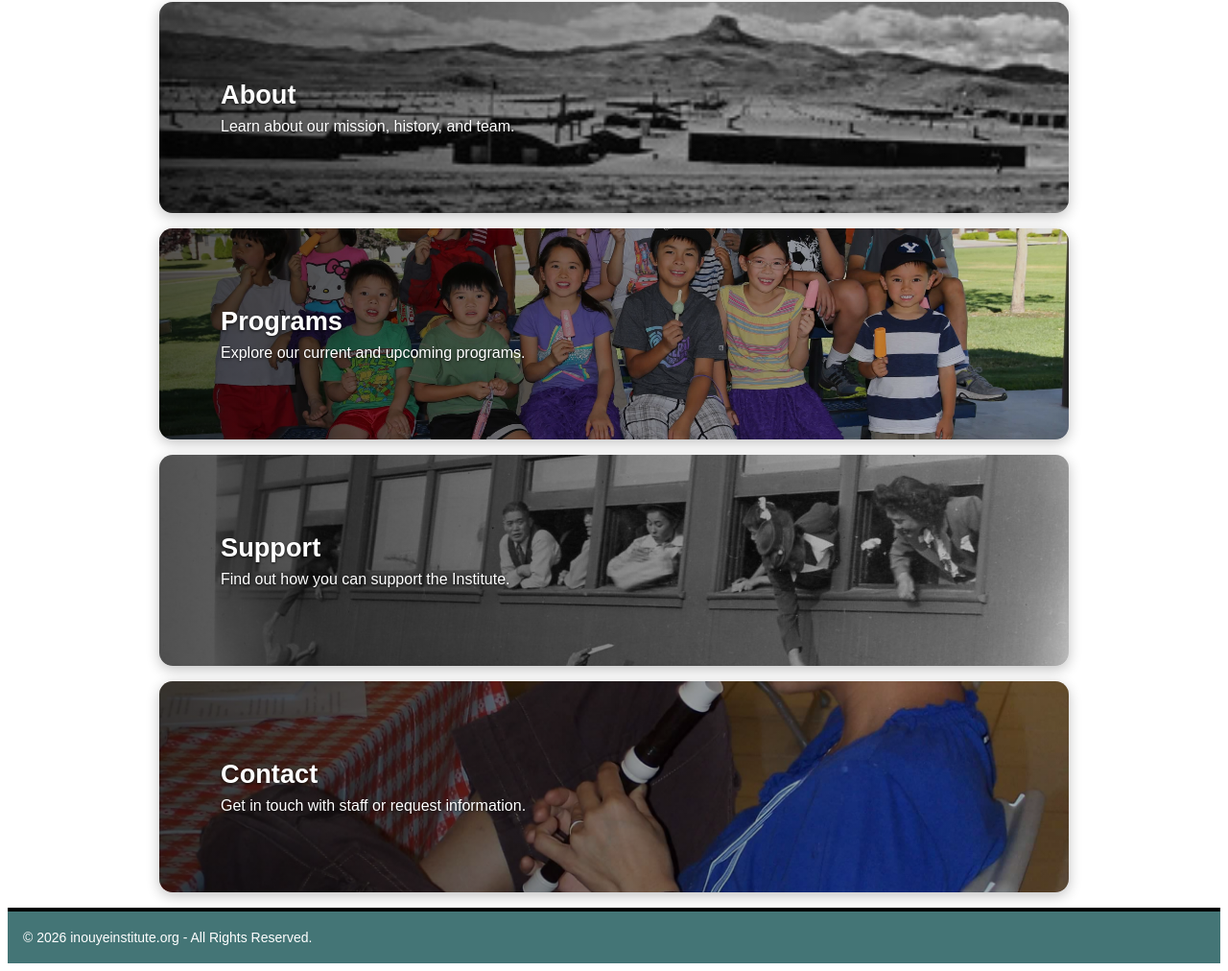
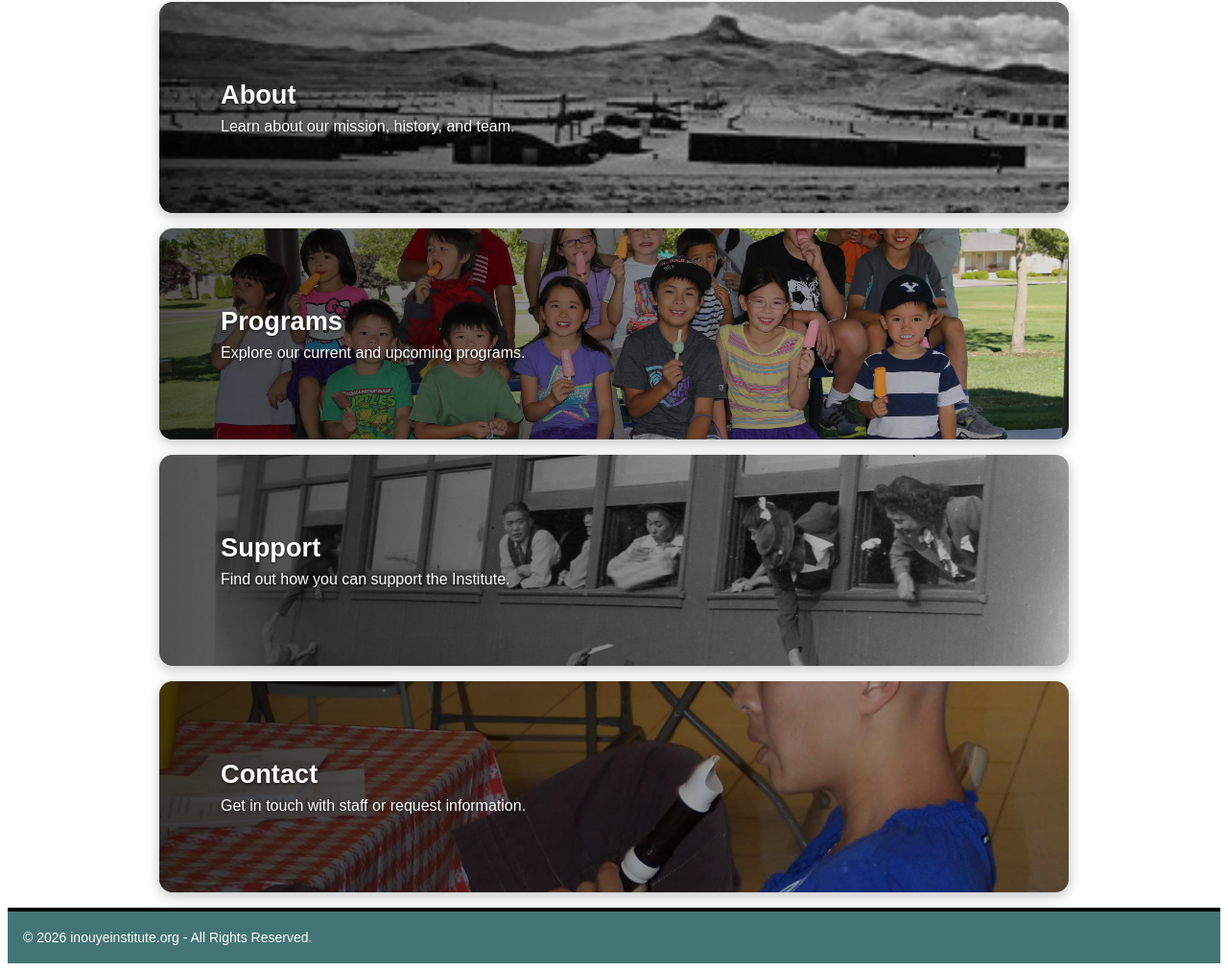
Before and after one commit to inouyeinstitute/index.html, a plain HTML site: page index.html in a window 1280 px wide. Shown: the part 90-1102 px from the top of the page at 96% size. Drawn offline with Linux system fonts and the light colour scheme; a web font is replaced by a local one.

Commit message:
adjust image centering on homepage

```diff
--- a/home.css
+++ b/home.css
@@ -433,11 +433,17 @@ main {
 .feature-about{background-image:linear-gradient(135deg,#f6f0ff,#e9e1ff);}
 .feature-about-home{background-image:url("Heart Mountain relocation camp.jpg");}
 .feature-programs{background-image:linear-gradient(135deg,#e8fbff,#d6f5ff);}
-.feature-programs-home{background-image:url("Popsicle kids.jpg");}
+.feature-programs-home{
+  background-image:url("Popsicle kids.jpg");
+  background-position:center 40%;
+}
 .feature-support{background-image:linear-gradient(135deg,#fff7e8,#fff0d1);}
 .feature-support-home{background-image:url("train close up.png");}
 .feature-contact{background-image:linear-gradient(135deg,#e8fff0,#dfffe6);}
-.feature-contact-home{background-image:url("Melissa on recorder.jpg");}
+.feature-contact-home{
+  background-image:url("Melissa on recorder.jpg");
+  background-position:center 40%;
+}
 
 /* Responsive: stack image above content on small screens */
 @media (max-width:700px){
```
